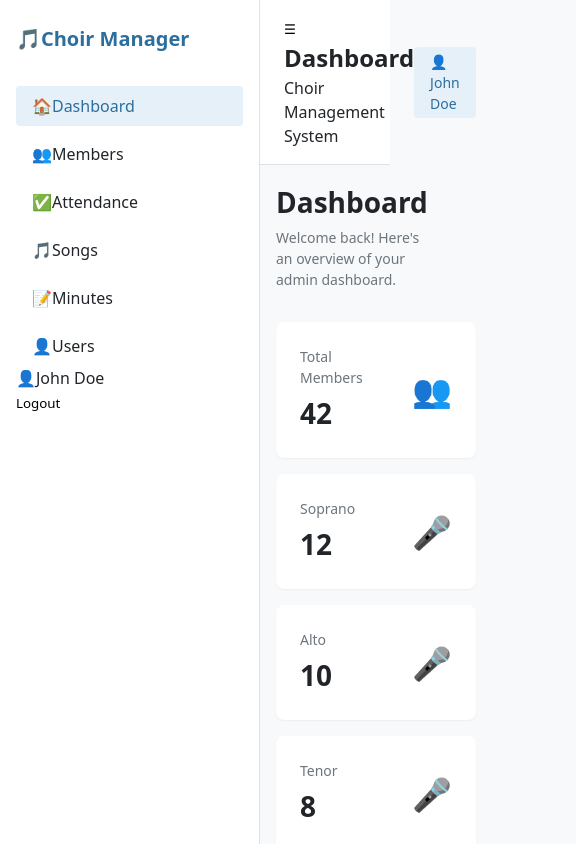
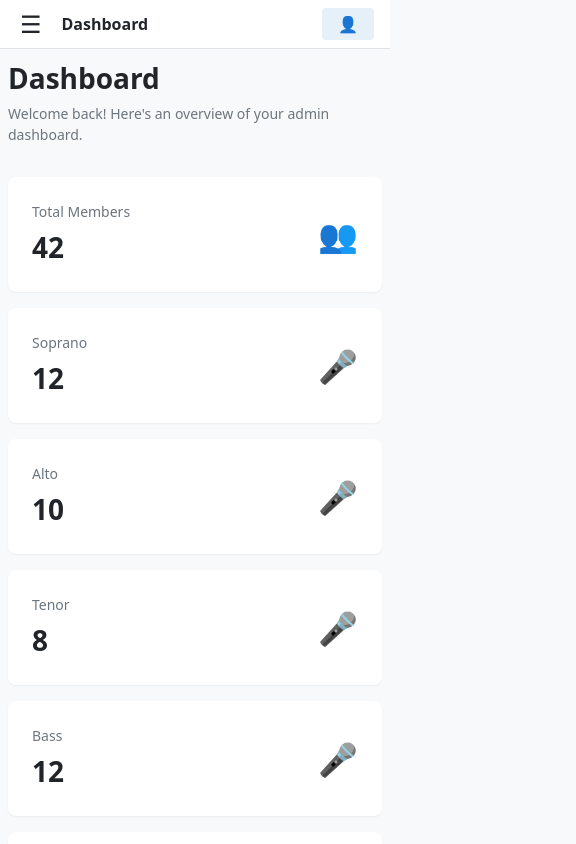
Before and after one commit to Joyeuxe-25/choir-management, a Next.js app: page /dashboard in a window 390 px wide. Shown: the top 844 px of the page, 576 px wide, since content can reach past the window. Built offline with nearby package versions, Linux system fonts and the light colour scheme.

Commit message:
fix responsiveness and sidebar mobile menu

```diff
--- a/app/(dashboard)/layout.module.css
+++ b/app/(dashboard)/layout.module.css
@@ -7,7 +7,8 @@
   flex: 1;
   display: flex;
   flex-direction: column;
-  min-width: 0; /* Prevents overflow on flex children */
+  min-width: 0;
+  overflow-x: hidden;
 }
 
 .content {
@@ -16,7 +17,6 @@
   flex: 1;
 }
 
-/* Overlay for mobile sidebar */
 .overlay {
   position: fixed;
   top: 0;
@@ -27,9 +27,8 @@
   z-index: 40;
 }
 
-/* Responsive adjustments */
 @media (max-width: 768px) {
   .content {
-    padding: var(--spacing-md);
+    padding: var(--spacing-sm);
   }
 }
--- a/components/layout/Header.module.css
+++ b/components/layout/Header.module.css
@@ -5,18 +5,91 @@
   padding: var(--spacing-md) var(--spacing-lg);
   background-color: var(--color-surface);
   border-bottom: 1px solid var(--color-border);
+  position: sticky;
+  top: 0;
+  z-index: 50;
+}
+
+.left {
+  display: flex;
+  align-items: center;
+  gap: var(--spacing-md);
+}
+
+.right {
+  display: flex;
+  align-items: center;
+  gap: var(--spacing-md);
+}
+
+.menuButton {
+  background: none;
+  border: none;
+  font-size: 1.5rem;
+  cursor: pointer;
+  color: var(--color-text);
+  padding: var(--spacing-xs);
+  border-radius: var(--radius-sm);
+  display: none; /* hidden on desktop */
+  line-height: 1;
+}
+
+.menuButton:hover {
+  background-color: var(--color-primary-light);
 }
 
 .title {
-  font-size: 1.5rem;
+  font-size: 1.25rem;
   font-weight: 600;
   color: var(--color-text);
+  margin: 0;
+}
+
+.subtitle {
+  font-size: 0.75rem;
+  color: var(--color-text-muted, #888);
+  margin: 0;
 }
 
 .user {
+  display: flex;
+  align-items: center;
+  gap: var(--spacing-xs);
   background-color: var(--color-primary-light);
   padding: var(--spacing-xs) var(--spacing-md);
   border-radius: var(--radius-sm);
   font-size: 0.875rem;
   color: var(--color-primary);
 }
+
+.avatar {
+  font-size: 1rem;
+}
+
+.name {
+  font-size: 0.875rem;
+  font-weight: 500;
+}
+
+/* Mobile */
+@media (max-width: 768px) {
+  .header {
+    padding: var(--spacing-sm) var(--spacing-md);
+  }
+
+  .menuButton {
+    display: block; /* show on mobile */
+  }
+
+  .subtitle {
+    display: none;
+  }
+
+  .title {
+    font-size: 1rem;
+  }
+
+  .name {
+    display: none; /* hide name on mobile, keep avatar */
+  }
+}
--- a/components/layout/Sidebar.module.css
+++ b/components/layout/Sidebar.module.css
@@ -5,25 +5,45 @@
   display: flex;
   flex-direction: column;
   padding: var(--spacing-lg) var(--spacing-md);
+  min-height: 100vh;
+  position: sticky;
+  top: 0;
+  flex-shrink: 0;
 }
 
 .logo {
+  display: flex;
+  align-items: center;
+  gap: var(--spacing-sm);
   font-size: 1.25rem;
   font-weight: bold;
   margin-bottom: var(--spacing-xl);
   color: var(--color-primary);
 }
 
+.logoIcon {
+  font-size: 1.5rem;
+}
+
+.logoText {
+  font-size: 1.1rem;
+}
+
 .nav {
   display: flex;
   flex-direction: column;
   gap: var(--spacing-sm);
+  flex: 1;
 }
 
 .navLink {
+  display: flex;
+  align-items: center;
+  gap: var(--spacing-sm);
   padding: var(--spacing-sm) var(--spacing-md);
   border-radius: var(--radius-sm);
   color: var(--color-text);
+  text-decoration: none;
   transition: background-color 0.2s;
 }
 
@@ -36,3 +56,73 @@
   color: var(--color-primary);
   font-weight: 500;
 }
+
+.navIcon {
+  font-size: 1.1rem;
+}
+
+.navLabel {
+  font-size: 0.9rem;
+}
+
+.footer {
+  border-top: 1px solid var(--color-border);
+  padding-top: var(--spacing-md);
+  margin-top: auto;
+  display: flex;
+  flex-direction: column;
+  gap: var(--spacing-sm);
+}
+
+.userInfo {
+  display: flex;
+  align-items: center;
+  gap: var(--spacing-sm);
+}
+
+.userAvatar {
+  font-size: 1.25rem;
+}
+
+.userName {
+  font-size: 0.9rem;
+  font-weight: 500;
+  color: var(--color-text);
+}
+
+.logoutButton {
+  background: none;
+  border: 1px solid var(--color-border);
+  border-radius: var(--radius-sm);
+  padding: var(--spacing-xs) var(--spacing-md);
+  color: var(--color-text);
+  cursor: pointer;
+  font-size: 0.85rem;
+  transition: all 0.2s;
+  text-align: left;
+  width: 100%;
+}
+
+.logoutButton:hover {
+  background-color: #fee2e2;
+  border-color: #dc3545;
+  color: #dc3545;
+}
+
+/* Mobile */
+@media (max-width: 768px) {
+  .sidebar {
+    position: fixed;
+    top: 0;
+    left: 0;
+    z-index: 100;
+    transform: translateX(-100%);
+    transition: transform 0.3s ease;
+    height: 100vh;
+    min-height: unset;
+  }
+
+  .open {
+    transform: translateX(0);
+  }
+}
```
Also changed, not shown: app/(dashboard)/users/page.tsx (+7 -2 lines), components/users/UserList.tsx (+8 -1 lines).
